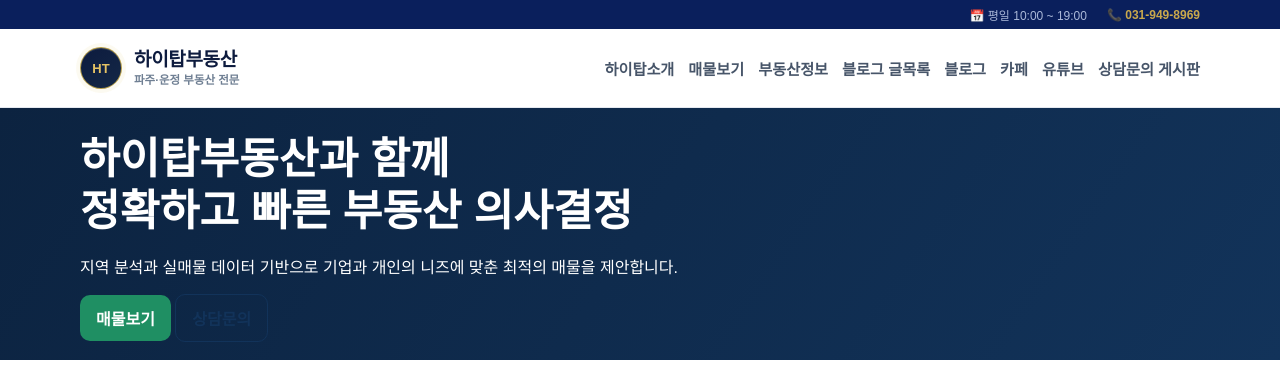
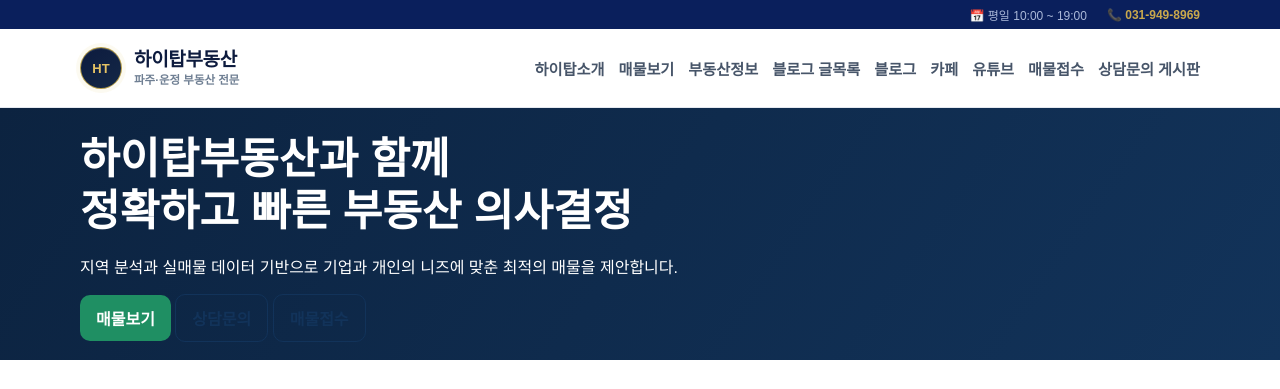
Before and after one commit to hitoputube-creator/hitop-property-platform, a plain HTML site: page index.html in a window 1280 px wide. Shown: the top 389 px of the page. Drawn offline with Linux system fonts and the light colour scheme.

Commit message:
메뉴에 매물접수 추가 (전 페이지) + 첫 화면 매물접수 버튼

```diff
--- a/index.html
+++ b/index.html
@@ -177,6 +177,7 @@
           <a href="https://blog.naver.com/newpajucity" target="_blank" rel="noopener noreferrer">블로그</a>
           <a href="https://cafe.naver.com/pajujjang" target="_blank" rel="noopener noreferrer">카페</a>
           <a href="https://www.youtube.com/@hitop_ai" target="_blank" rel="noopener noreferrer">유튜브</a>
+          <a href="write-consult.html?type=sell">매물접수</a>
           <a href="consult.html">상담문의 게시판</a>
         </nav>
       </div>
@@ -192,6 +193,7 @@
           <div class="hero-actions">
             <a class="btn btn-primary" href="listings.html">매물보기</a>
             <a class="btn btn-outline" href="#contact">상담문의</a>
+            <a class="btn btn-outline" href="write-consult.html?type=sell">매물접수</a>
           </div>
         </div>
       </section>
```
Also changed, not shown: about.html (+1 -0 lines), blog.html (+1 -0 lines), building.html (+1 -0 lines), commercial-office.html (+1 -0 lines), consult-detail.html (+1 -0 lines), consult.html (+1 -0 lines), contact.html (+1 -0 lines), factory-warehouse.html (+1 -0 lines), info.html (+1 -0 lines), land.html (+1 -0 lines), listing-detail.html (+1 -0 lines), listings.html (+1 -0 lines), residential.html (+1 -0 lines), write-consult.html (+1 -0 lines).
